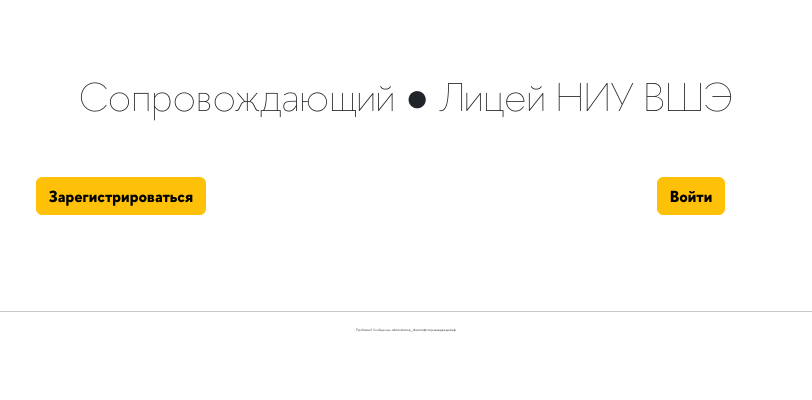
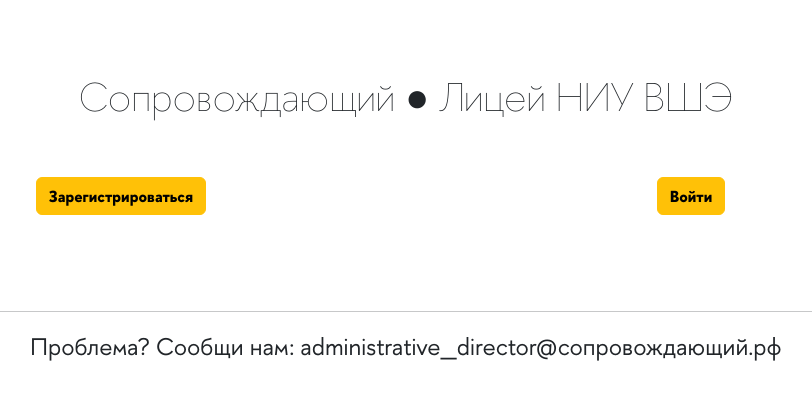
Before and after one commit to dogdolm2/soprovo, a Flask app: page / in a window 1280 px wide. Shown: the top 400 px of the page, without its empty margins (234-1046 px from the left). Run offline with Flask 3, Linux system fonts and the light colour scheme.

Commit message:
Update index.html

```diff
--- a/templates/index.html
+++ b/templates/index.html
@@ -25,7 +25,7 @@
         }
         p {
          font-family: RegularHSE;
-         font-size: 20%;
+         font-size: 150%;
         }
     </style>
     <title>Сопровождающий | Лицей НИУ ВШЭ</title>
```
